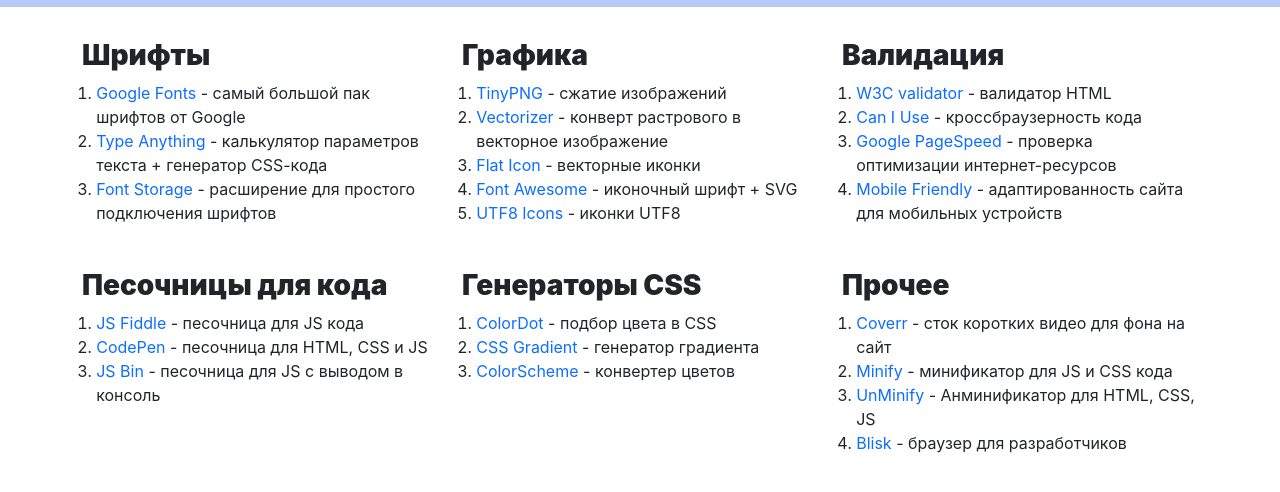
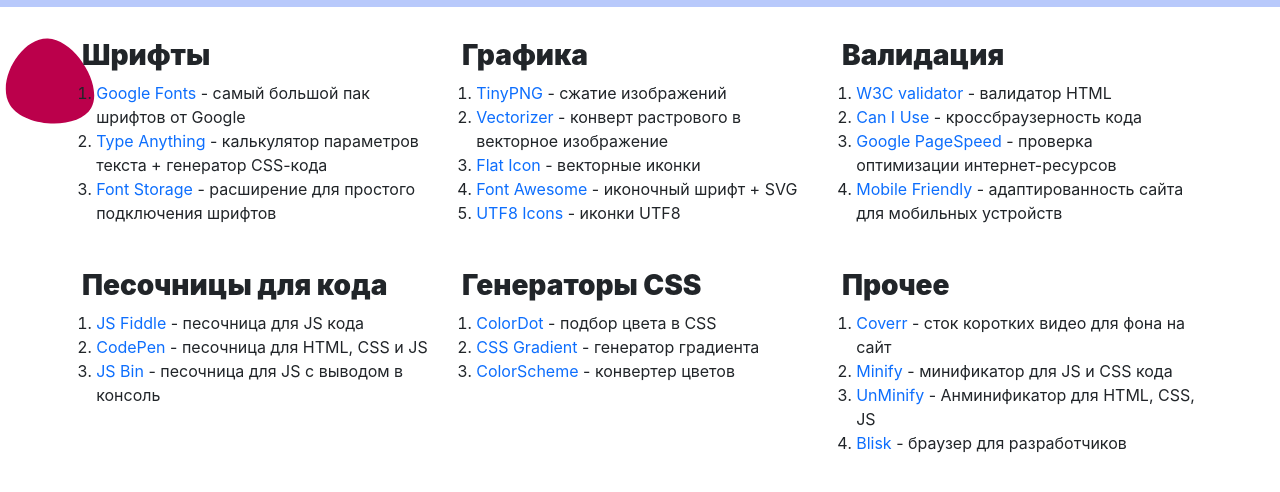
Before and after one commit to Crowley45/Crowley45.github.io, a plain HTML site: page index.html in a window 1280 px wide. Shown: the part 68-560 px from the top of the page. Drawn offline with Linux system fonts and the light colour scheme.

Commit message:
Эксперимeнтирую с blob

```diff
--- a/css/style.css
+++ b/css/style.css
@@ -5,6 +5,11 @@ body {
   font-family: -apple-system, BlinkMacSystemFont, "Segoe UI", Roboto, "Helvetica Neue", Arial, "Noto Sans", sans-serif, "Apple Color Emoji", "Segoe UI Emoji", "Segoe UI Symbol", "Noto Color Emoji";
   position: relative;
   text-rendering: optimizeSpeed;
+}
+.img2 {
+  position: absolute;
+  bottom: 65%;
+  z-index: -1;
 }
 .container-fluid {
   text-align: center;
--- a/index.html
+++ b/index.html
@@ -119,7 +119,7 @@
             </div>
         </div>
     </div>
-
+    <img class="img2" src="img/blob.svg" alt="">
     <!-- Cloudflare Web Analytics -->
     <script defer src="https://static.cloudflareinsights.com/beacon.min.js"
         data-cf-beacon='{"token": "8c32a5f93b2d4f3681c08498d07d5790"}'></script>
```
Also changed, not shown: img/blob.svg (added).
